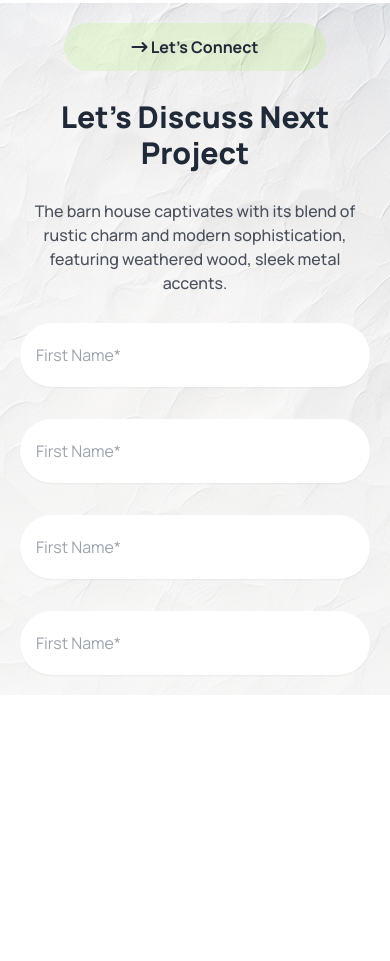
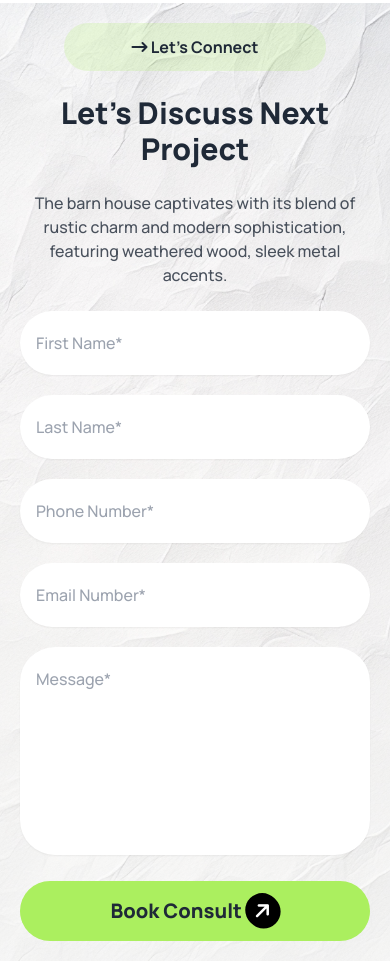
Before and after one commit to borhanbhuiyan/assignment-3, a plain HTML site: page index.html in a window 390 px wide. Shown: the part 7465-8426 px from the top of the page. Before the commit the page ends 8160 px from the top, so only its background shows below. Drawn offline with nearby package versions, Linux system fonts and the light colour scheme.

Commit message:
added the form section

```diff
--- a/index.html
+++ b/index.html
@@ -18,7 +18,7 @@
       font-family: "Manrope", sans-serif;
     }
     .form-back{
-      background-image:linear-gradient(rgba(255, 255, 255, 0.2),rgba(255, 255, 255, 0.7)) ,url(./assets/bg.jpg);
+      background-image:linear-gradient(rgba(255, 255, 255, 0.2),rgba(255, 255, 255, 0.6)) ,url(./assets/bg.jpg);
     }
   </style>
 
@@ -69,7 +69,7 @@
           <div class="text-2xl text-gray-500 font-bold border border-gray-200 rounded-full px-4 py-3">
             <i class="fa-solid fa-cart-shopping"></i>
           </div>
-          <a class="bg-clr-primary py-3 px-6 rounded-[35px] text-xl font-extrabold ">Book Consult <i class="fa-solid fa-arrow-right -rotate-45 bg-black text-white text-md p-2 rounded-full" ></i></a>
+          <button class="bg-clr-primary py-3 px-6 rounded-[35px] text-xl font-extrabold ">Book Consult <i class="fa-solid fa-arrow-right -rotate-45 bg-black text-white text-md p-2 rounded-full" ></i></button>
         </div>
         <div class="lg:hidden sm:display text-2xl text-gray-500 font-bold border border-gray-300 rounded-full px-4 py-3" >
           <i class="fa-solid fa-bars"></i>
@@ -201,7 +201,7 @@
         <!-- work process section -->
         <section class="bg-clr-main mt-12">
           <div class="container mx-auto text-center p-5 lg:p-20 space-y-7">
-            <button class="w-1/2 p-3 lg:w-1/4 lg:p-5 bg-white rounded-[35px] text-xl font-bold"><i class="fa-solid fa-arrow-right-long "></i> How we works</button>
+            <button class="w-1/2 p-3 lg:w-1/5 lg:p-3 bg-white rounded-[35px] text-xl font-bold"><i class="fa-solid fa-arrow-right-long "></i> How we works</button>
             <h2 class="text-3xl lg:text-5xl font-[900] ">Our Works Process</h2>
             <p class="font-[500] lg:w-3/5 mx-auto lg:text-xl opacity-80">The barn house captivates with its blend of rustic charm and modern sophistication, featuring weathered wood, sleek metal accents.</p>
             <div class="grid grid-cols-1 lg:grid-cols-4 gap-10">
@@ -235,7 +235,7 @@
         <!-- portfolio section -->
         <section>
           <div class="container mx-auto text-center p-5 lg:p-20 space-y-7">
-              <button class="w-3/4 p-3 lg:w-1/4 lg:p-5 bg-[#ABEF5F33] rounded-[35px] lg:text-xl font-bold"><i
+              <button class="w-3/4 p-3 lg:w-1/4 lg:p-3 bg-[#ABEF5F33] rounded-[35px] lg:text-xl font-bold"><i
                       class="fa-solid fa-arrow-right-long "></i> Explore Our Latest Works</button>
               <h2 class="text-3xl lg:text-5xl font-[900]">Our latest Portfolio</h2>
               <p class="font-[500] lg:w-3/5 mx-auto lg:text-xl opacity-80">The barn house captivates with its blend of rustic charm and modern sophistication, featuring weathered wood, sleek metal accents.</p>
@@ -298,29 +298,31 @@
       </section>
         <!-- form section -->
          <section class="form-back bg-fixed bg-center bg-cover bg-no-repeat mt-12" >
-          <div class="container mx-auto p-5 lg:p-20 text-center space-y-7">
-            <button class="w-3/4 p-3 lg:w-1/4 lg:p-5 bg-[#ABEF5F33] rounded-[35px] lg:text-xl font-bold"><i class="fa-solid fa-arrow-right-long "></i>  Let's Connect</button>
+          <div class="container mx-auto p-5 lg:p-20 text-center space-y-6">
+            <button class="w-3/4 p-3 lg:w-1/6 lg:p-3 bg-[#ABEF5F33] rounded-[35px] lg:text-xl font-bold"><i class="fa-solid fa-arrow-right-long "></i>  Let's Connect</button>
             <h2 class="text-3xl lg:text-5xl font-[900]">Let's Discuss Next Project</h2>
             <p class="font-[500] lg:w-3/5 mx-auto lg:text-xl opacity-80">The barn house captivates with its blend of rustic charm and modern sophistication, featuring weathered wood, sleek metal accents.</p>
-            <div class="grid grid-cols-1 lg:grid-cols-2 gap-8 lg:w-3/4 lg:mx-auto">
+            <div class="grid grid-cols-1 lg:grid-cols-2 gap-5 lg:w-3/4 lg:mx-auto text-[16px] font-medium">
               <div>
                 <input class=" w-full border-none outline-none px-4 py-5 rounded-[35px] shadow-sm" type="text" placeholder="First Name*">
               </div>
               <div>
-                <input class=" w-full border-none outline-none px-4 py-5 rounded-[35px] shadow-sm" type="text" placeholder="First Name*">
+                <input class=" w-full border-none outline-none px-4 py-5 rounded-[35px] shadow-sm" type="text" placeholder="Last Name*">
               </div>
               <div>
-                <input class=" w-full border-none outline-none px-4 py-5 rounded-[35px] shadow-sm" type="text" placeholder="First Name*">
+                <input class=" w-full border-none outline-none px-4 py-5 rounded-[35px] shadow-sm" type="text" placeholder="Phone Number*">
               </div>
               <div>
-                <input class=" w-full border-none outline-none px-4 py-5 rounded-[35px] shadow-sm" type="text" placeholder="First Name*">
+                <input class=" w-full border-none outline-none px-4 py-5 rounded-[35px] shadow-sm" type="text" placeholder="Email Number*">
               </div>
-
+              <div class="lg:col-span-2 ">
+                <textarea rows="7" class=" w-full border-none outline-none px-4 py-5 rounded-[35px] shadow-sm resize-none" type="text" placeholder="Message*"></textarea>
+              </div>
+              <div class="lg:col-span-2">
+                <button class="w-full bg-clr-primary py-3  rounded-[35px] text-xl font-extrabold ">Book Consult <i class="fa-solid fa-arrow-right -rotate-45 bg-black text-white text-md p-2 rounded-full" ></i></button>
+              </div>
             </div>
-
           </div>
-
-
          </section>
     </main>
     <!-- footer section -->
```
